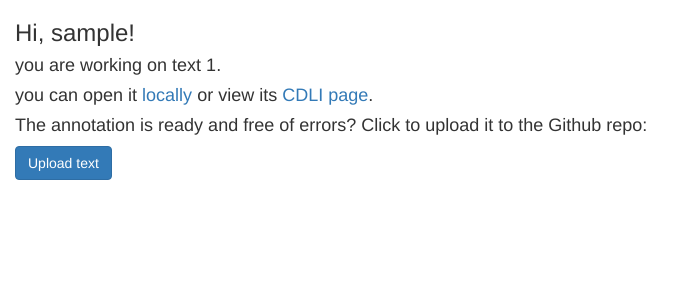
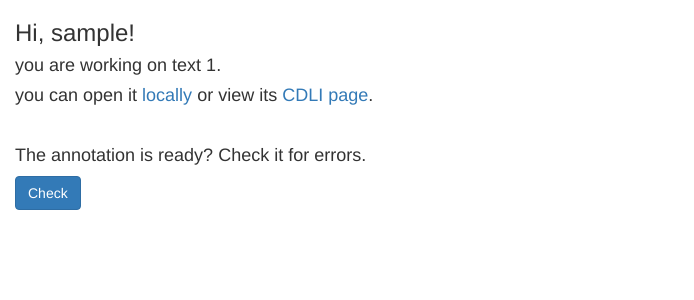
Before and after one commit to AkhilGKrishnan/annotation_assistant, a Python web app: template scr/templates/annotate.html in a window 1280 px wide. Shown: the top 300 px of the page, without its empty margins (0-694 px from the left). Run offline with Jinja, Linux system fonts and the light colour scheme; the template is opened without the code that fills it: most values are stand-ins (such as "Sample title", 1, 10 or a date in 2020); some libraries are stand-ins or nearby versions.

Commit message:
Add checker (#4)

```diff
--- a/scr/templates/annotate.html
+++ b/scr/templates/annotate.html
@@ -13,6 +13,18 @@
 	function reload() {
 		window.location.reload(true);
 	};
+	eel.expose(errors_feedback);
+	function errors_feedback(errors) {
+		$("#errors_check").attr("style", "display:none");
+		if (errors=="clean"){
+			$("#errors_detected").attr("style", "display:none");
+			$("#no_errors").attr("style", "");
+		}
+		else {
+			$("#errors_list").html(errors);
+			$("#errors_detected").attr("style", "");
+		};
+	};
 	$(document).ready(function() {
 		$( "#dir" ).click(function() {
 			eel.open_dir();
@@ -20,8 +32,11 @@
 		$( "#CDLI_page" ).click(function() {
 			eel.open_page();
 		});
+		$( "#check_1, #check_2" ).click(function() {
+			eel.check_for_errors();
+		});
 		$( "#push" ).click(function() {
-			eel.convert_and_push();
+			eel.correct_and_push();
 		});
 	});
   </script>
@@ -30,11 +45,24 @@
 </head>
 <body>
 <div class="container-fluid">
-<h3>Hi, {{ username }}!</h3>
-<h4>you are working on text <span id="textID">{{ textID }}</span>.<h4>
-<h4>you can open it <a href="" id="dir">locally</a> or view its <a href="" id='CDLI_page'>CDLI page</a>.<h4>
-<h4>The annotation is ready and free of errors? Click to upload it to the Github repo:<h4>
-<button type="button" class="btn btn-primary" id="push">Upload text</button>
+	<h3>Hi, {{ username }}!</h3>
+	<h4>you are working on text <span id="textID">{{ textID }}</span>.</h4>
+	<h4>you can open it <a href="" id="dir">locally</a> or view its <a href="" id='CDLI_page'>CDLI page</a>.</h4>
+	<br>
+	<div id='errors_check'>
+		<h4>The annotation is ready? Check it for errors.</h4>
+		<button type="button" class="btn btn-primary" id="check_1">Check</button>
+	</div>
+	<div id='errors_detected' style="display:none">
+		<h4>Your file contains the following errors:</h4>
+		<div id='errors_list'></div>
+		<h4>Correct them and try again</h4>
+		<button type="button" class="btn btn-primary" id="check_2">Check</button>
+	</div>
+	<div id="no_errors" style="display:none">
+		<h4>The annotation is free of errors. Click to upload it to the Github repo:</h4>
+		<button type="button" class="btn btn-primary" id="push">Upload text</button>
+	</div>
 </div>
 </body>
 </html>
```
Also changed, not shown: scr/main.py (+40 -9 lines).
